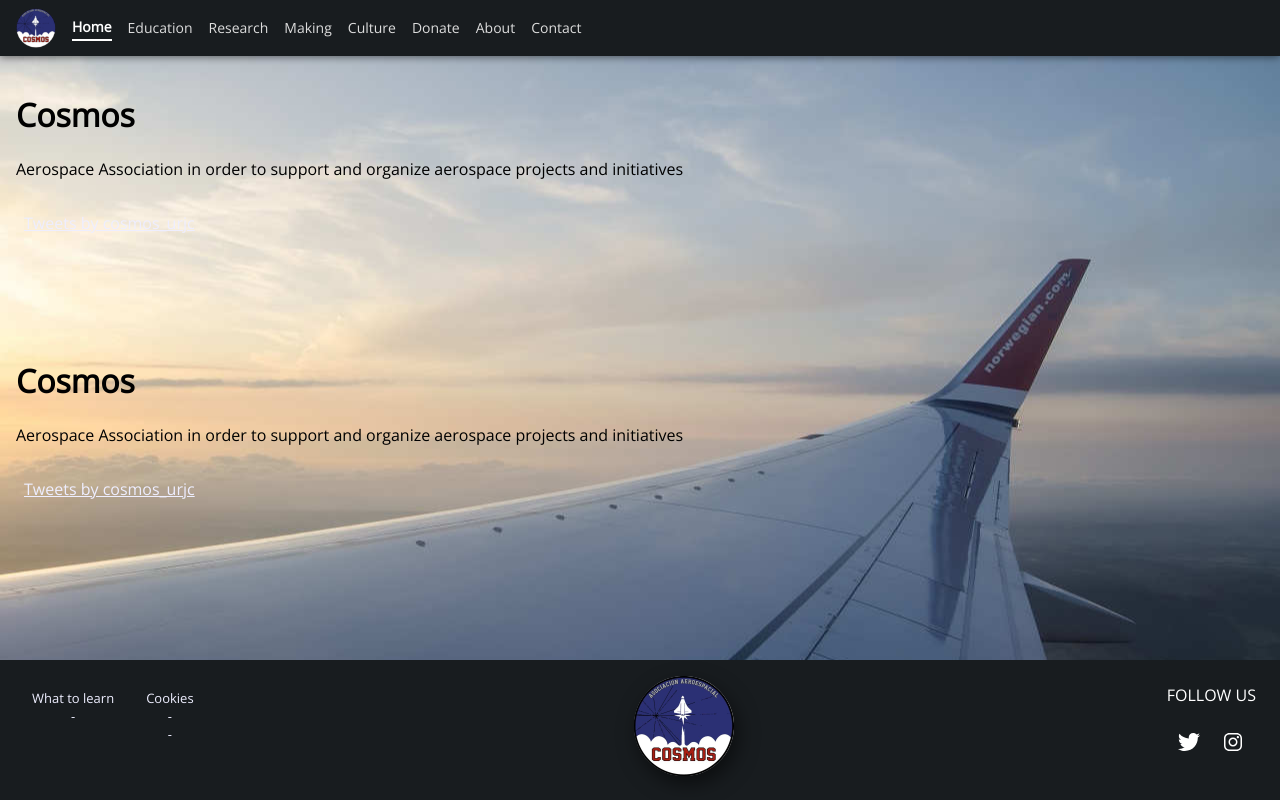
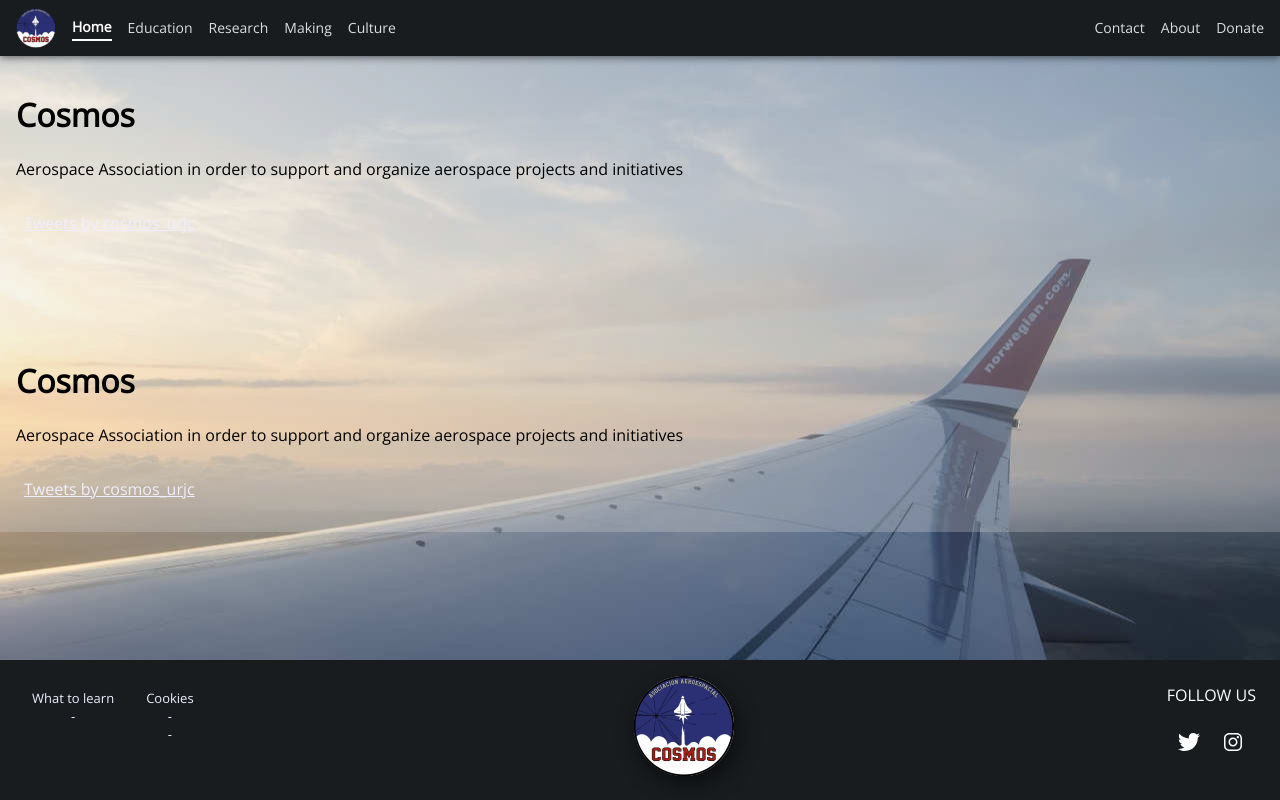
Before and after one commit to rubenayla/cosmos, a plain HTML site: page beta/index.html in a window 1280 px wide. Drawn offline with nearby package versions, Linux system fonts and the light colour scheme.

Commit message:
CODIGO LIMPIO

```diff
--- a/beta/css/style.css
+++ b/beta/css/style.css
@@ -40,14 +40,15 @@
 
 }
 
+* {
+	box-sizing: border-box;
+}
+
 html, body {
-	font-family: 'Open Sans', Roboto, Arial, sans-serif;
-	color: var(--text-color);
 	background: url('../images/bg2.jpg') no-repeat center fixed;
 	background-size: cover;
 	margin: 0;
 }
-
 body {
 	/*min-height 100vh (not 100%. Would be of the html)
 	 to keep the footer down when there isn't content. But
@@ -61,51 +62,32 @@ body {
 	padding-bottom: 140px;/*Space for the footer*/
 	position: relative;
 
-	font-family: 'Open Sans', Roboto, Arial, sans-serif;
+	font-family: 'Open Sans', Roboto, Helvetica, sans-serif;
 	color: var(--text-color);
-}
-
-* {
-	box-sizing: border-box;
 }
 
 header {
 	position: fixed;
+	top: 0;
+	width: 100%;
+	height: 56px;
+	z-index: 1;
+
+	font-size: 14px;
+	line-height: 24px;
+
 	display: flex;
 	overflow: visible;
 	background-color: var(--main-color);
-	font-size: 14px;
-	line-height: 24px;
-	top: 0;
-	width: 100%;
-	height: 56px;
-	padding: 0px 8px;
-	z-index: 1;
-	box-shadow: 0px 1px 8px 0px #0008;
+	box-shadow: 0px 1px 8px 0px #0009;
+}
+header nav, header ul, header li, header a {
+	display: flex;
 }
 header nav {
 	width: 100%;
-}
-header nav, header ul, header li {
-	display: flex;
-	flex-direction: row;
-}
-.header-left {
-	justify-content: flex-start;
-}
-/*!!!!!!!!!!!!!!!!*/
-.header-right {
-	justify-content: flex-end;
-	flex-direction: row-reverse;
-}
-
-header a {
-	display: flex;
-	margin: 0 8px;
-
-	color: var(--text-header-color);
-	align-items: center;
-	text-decoration: none;
+	justify-content: space-between;
+	padding: 0px 8px;
 }
 
 header ul {
@@ -117,8 +99,17 @@ header ul {
 	height: 56px;
 }
 
+header a {
+	align-items: center;
+	margin: 0 8px;
+
+	color: var(--text-header-color);
+	text-decoration: none;
+}
+
 header a:hover {
 	color: var(--active-header-color);
+	font-weight: bold;
 }
 
 header a.active {
@@ -127,8 +118,11 @@ header a.active {
 	border-bottom: solid 2px;
 }
 
+header img {
+	height: 40px;
+}
+
 a {
-	text-decoration: underline;
 	color: var(--link-color);
 }
 
@@ -136,20 +130,9 @@ a:hover {
 	color: var(--link-hover-color);
 }
 
-#logo-header {
-	height: 56px;
-	padding: 16px 8px;
-	margin: 0;
-	border-radius: 1000px;
-}
-
-#logo-header img {
-	height: 40px;
-	border-radius: 1000px;
-}
-
 #main {
 	padding: 72px 16px 16px 16px;
+	background: #ddd4;
 }
 
 .simple-list {
```
